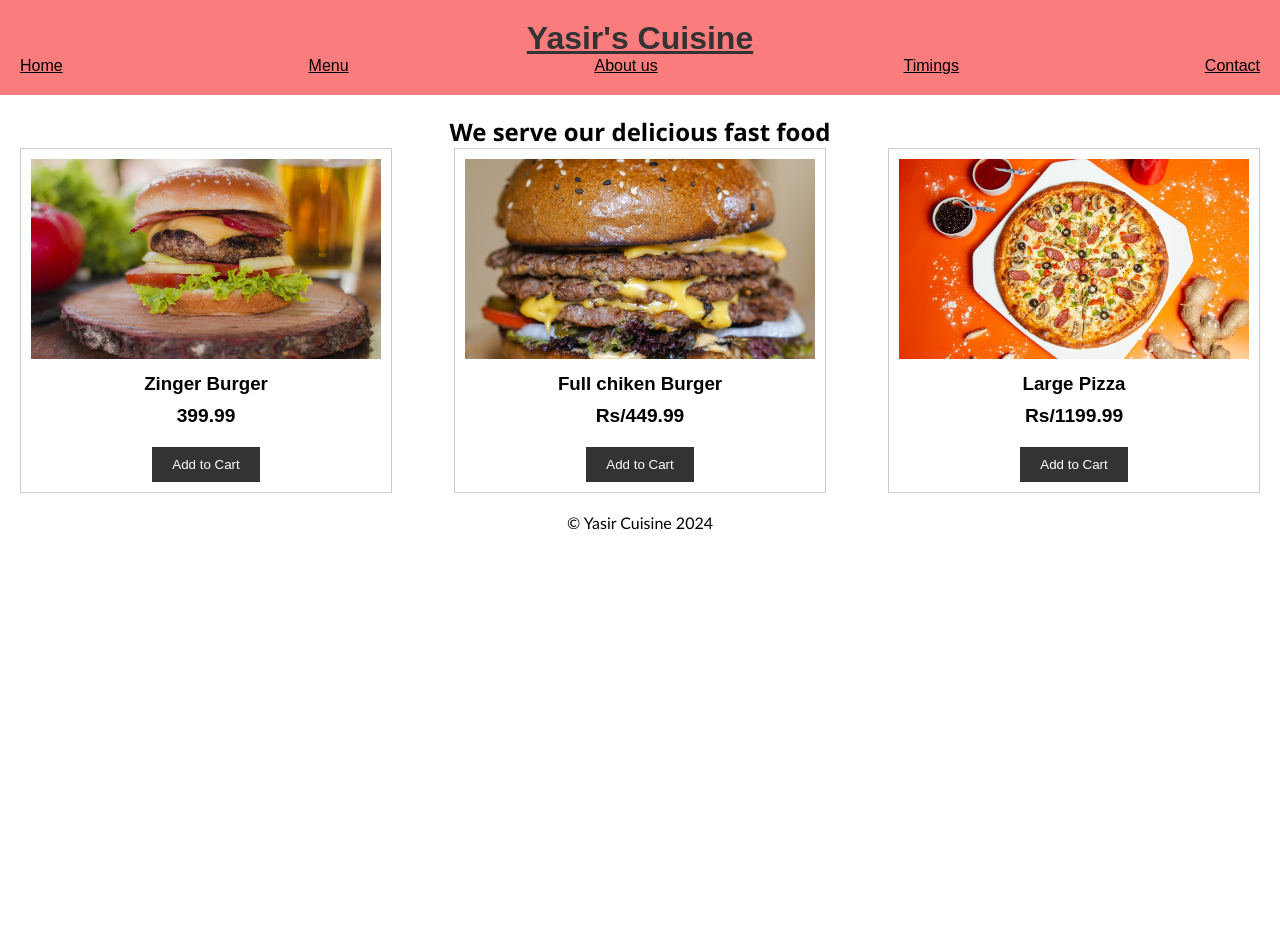
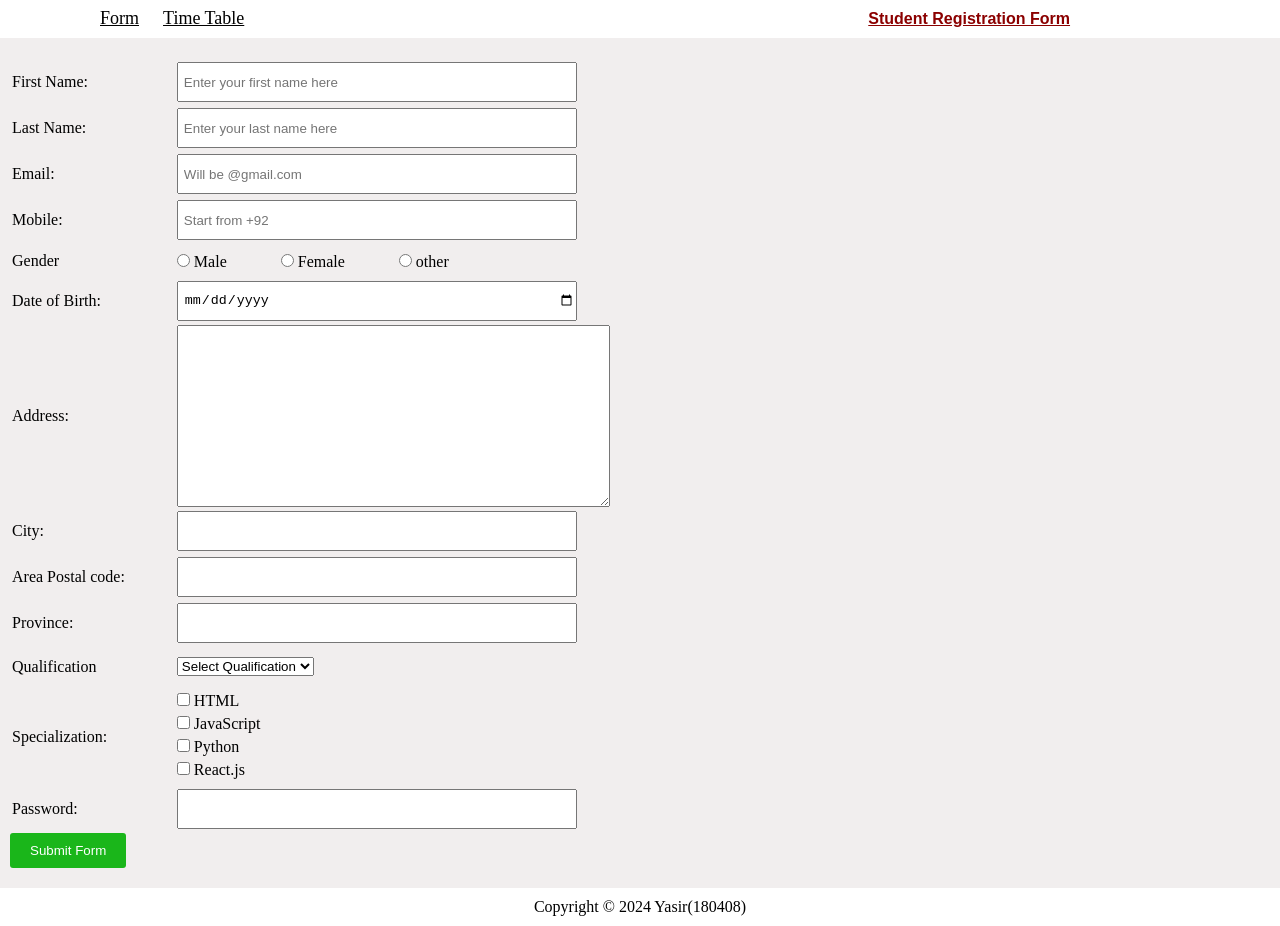
Before and after one commit to YasirMunir7/saylani, a plain HTML site: page index.html in a window 1280 px wide. Before the commit the page ends 800 px from the top, so only its background shows below. Drawn offline with Linux system fonts and the light colour scheme.

Commit message:
assignment2
Assignment2

```diff
--- a/index.html
+++ b/index.html
@@ -1,155 +1,167 @@
-<!DOCTYPE html>
 <html lang="en">
+
 <head>
     <meta charset="UTF-8">
     <meta name="viewport" content="width=device-width, initial-scale=1.0">
-    <title>Cuisine/Home</title>
+    <title>Student Portal</title>
     <style>
-        * {
-  box-sizing: border-box;
+        *{
             margin: 0;
             padding: 0;
+            box-sizing: border-box;
         }
-
-body {
-  font-family: Arial, sans-serif;
+        header nav h4{
+            display: inline-block;
+            text-align: right;
+            color: darkred;
+            text-decoration: underline;
+            font-family: 'Montserrat', sans-serif;
+            margin: 10px 200px 10px 600px;
         }
-
-header {
-  background-color: #fb7c7c;
-  color: #fff;
-  padding: 20px;
+        header nav .links{
+            display: inline-block;
+            text-align: left;
+            margin-left: 100px;
         }
-h1{
+        header nav .links a{
+            text-decoration: underline;
+            color: black;
+            font-size: large;
+            padding-right: 20px;
+        }
+        main{
+            padding: 20px 0px;
+            background-color: rgb(241, 238, 238)
+        }
+        .inputdecoration{
+            margin-top: 2px;
+            margin-bottom: 2px;
+            height: 40px;
+            width: 400px;
+            padding-left: 5px;
+        }
+        input, textarea, select{
+            margin-left: 50px;
+        }
+        .gender{
+            margin: 10px 0px;
+        }
+        button{
+            background-color: rgb(26, 182, 26);
+            color: white;
+            padding: 10px 20px;
+            border: none;
+            border-radius: 3px;
+        }
+        form{
+            margin-left: 10px;
+        }
+        a{
+            display: inline-block;
             text-align: center;
-    text-decoration-line:underline;
-    color: #333;
-}
-
-nav ul {
-  list-style: none;
-  display: flex;
-  justify-content: space-between;
-}
-
-nav ul li a {
-  color: #000000;
-  text-decoration: none;
-  text-decoration-line: underline;
-}
-
-nav ul li a:hover {
-  text-decoration: underline;
-}
-
-.products {
-  padding: 20px;
-}
-
-.product-gallery {
-  display: flex;
-  justify-content: space-between;
-}
-
-.product {
-  width: 30%;
-  padding: 10px;
-  border: 1px solid #ccc;
-  text-align: center;
-}
-
-.product img {
-  width: 100%;
-  height: 200px;
-  object-fit: cover;
-}
-
-.product h3 {
-  margin: 10px 0;
-}
-
-.product p {
-  font-weight: bold;
-  font-size: 1.2rem;
-  margin: 10px 0;
-}
-
-.product button {
-  background-color: #333;
-  color: #fff;
-  border: none;
-  padding: 10px 20px;
-  margin-top: 10px;
-  cursor: pointer;
-  transition: all 0.3s ease-in-out;
-}
-
-.product button:hover {
-  background-color: #fff;
-  color: #333;
-  border: 2px solid #333;
-}
-
-.cart {
-  background-color: #f2f2f2;
-  padding: 20px;
-}
-
-.cart-items {
-  border-bottom: 1px solid #ccc;
-  padding-bottom: 20px;
-}
-h2{
-    text-align: center;
-    font-family: 'Segoe UI', Tahoma, Geneva, Verdana, sans-serif;
-    border-bottom: #000000;
         }
         footer{
             text-align: center;
-    font-family: 'Gill Sans', 'Gill Sans MT', Calibri, 'Trebuchet MS', sans-serif;
+            margin: 10px 0px;
         }
-
     </style>
 </head>
+
 <body>
     <header>
-		<h1>Yasir's Cuisine</h1>
         <nav>
-			<ul>
-				<li><a href="Home.html">Home</a></li>
-				<li><a href="Menu.html">Menu</a></li>
-				<li><a href="About.html">About us</a></li>
-        <li><a href="Timings.html">Timings</a></li>
-        <li><a href="Contact.html">Contact</a></li>
-
-			</ul>
+            <div class="links">
+                <a href="./index.html">Form</a>
+                <a href="./timetable.html">Time Table</a>
+            </div>
+            <h4>Student Registration Form</h4>
         </nav>
     </header>
-  <section class="products">
-    <h2>We serve our delicious fast food</h2>
-    <div class="product-gallery">
-        <div class="product">
-            <img src="Product 2.jpg">
-            <h3>Zinger Burger</h3>
-            <p>399.99</p>
-            <button>Add to Cart</button>
+    <main>
+
+        <form>
+            <table>
+            <tr>
+                <td><label for="fname">First Name:</label></td>
+                <td><input type="text" name="fname" id="fname" placeholder="Enter your first name here" class="inputdecoration"></td>
+            </tr>
+            <tr>
+                <td><label for="lname">Last Name:</label></td>
+                <td><input type="text" name="lname" id="lname" placeholder="Enter your last name here"class="inputdecoration"></td>
+            </tr>
+            <tr>
+                <td><label for="email">Email:</label></td>
+                <td><input type="email" name="email" id="email" placeholder="Will be @gmail.com"class="inputdecoration"></td>
+            </tr>
+            <tr>
+                <td><label for="mobile">Mobile:</label></td>
+                <td><input type="text" name="mobile" id="mobile" placeholder="Start from +92"class="inputdecoration"></td>
+            </tr>
+            <tr>
+                <td><label>Gender</label></td>
+                <td>
+                    <input type="radio" name="gender" value="yes" style="margin: 10px 0px 10px 50px;"> Male
+                    <input type="radio" name="gender" value="no"> Female
+                    <input type="radio" name="gender" value="no"> other
+                </td>
+            </tr>
+            <tr>
+                <td><label for="dob">Date of Birth:</label></td>
+                <td><input type="date" name="dob" id="dob" class="inputdecoration"></td>
+            </tr>
+            <tr>
+                <td><label for="address">Address:</label></td>
+                <td><textarea name="address" id="address" cols="52" rows="12"></textarea></td>
+            </tr>
+            <tr>
+                <td><label for="city">City:</label></td>
+                <td><input type="text" name="city" id="city" class="inputdecoration"></td>
+            </tr>
+            <tr>
+                <td><label for="areapin">Area Postal code:</label></td>
+                <td><input type="text" name="areapin" id="areapin" class="inputdecoration"></td>
+            </tr>
+            <tr>
+                <td><label for="state">Province:</label></td>
+                <td><input type="text" name="state" id="state" class="inputdecoration"></td>
+            </tr>
+            <tr>
+                <td><label for="qualification">Qualification</label></td>
+                <td><select id="qualification" name="qualification" style="margin: 10px 0px 10px 50px;">
+                        <option value="">Select Qualification</option>
+                        <option value="matric">Matric</option>
+                        <option value="Inter">F/A or FSC</option>
+                        <option value="bachelors">BS</option>
+                        <option value="bachelors">Diploma</option>
+                    </select></textarea></td>
+                </tr>
+                <tr>
+                <td>
+                    <label>Specialization:</label>
+                </td>
+                <td>
+                    <div>
+                        <input type="checkbox" style="margin: 5px 0px 5px 50px;"> HTML <br>
+                        <input type="checkbox" style="margin: 5px 0px 5px 50px;"> JavaScript <br>
+                        <input type="checkbox" style="margin: 5px 0px 5px 50px;"> Python <br>
+                        <input type="checkbox" style="margin: 5px 0px 10px 50px;"> React.js
                     </div>
-        <div class="product">
-            <img src="burger.jpg">
-            <h3>Full chiken Burger</h3>
-            <p>Rs/449.99</p>
-            <button>Add to Cart</button>
+                </td>
+            </tr>
+            <tr>
+                <td><label for="password">Password:</label></td>
+                <td><input type="password" name="password" id="password" class="inputdecoration"></td>
+            </tr>
+        </table>
         </div>
-        <div class="product">
-            <img src="pizza1.jpg">
-            <h3>Large Pizza</h3>
-            <p>Rs/1199.99</p>
-            <button>Add to Cart</button>
-        </div>
-    </div>
-</section>
+        <button type="submit">Submit Form</button>
+    </form>
+</main>
+
 <footer>
-		<p>&copy; Yasir Cuisine 2024</p>
+    <p>
+        Copyright &copy; 2024  Yasir(180408)
+    </p>
 </footer>
 </body>
 </html>
```
Also changed, not shown: timetable.html (added, +138 -0 lines). Lines whose indentation alone changed are shown as unchanged.
